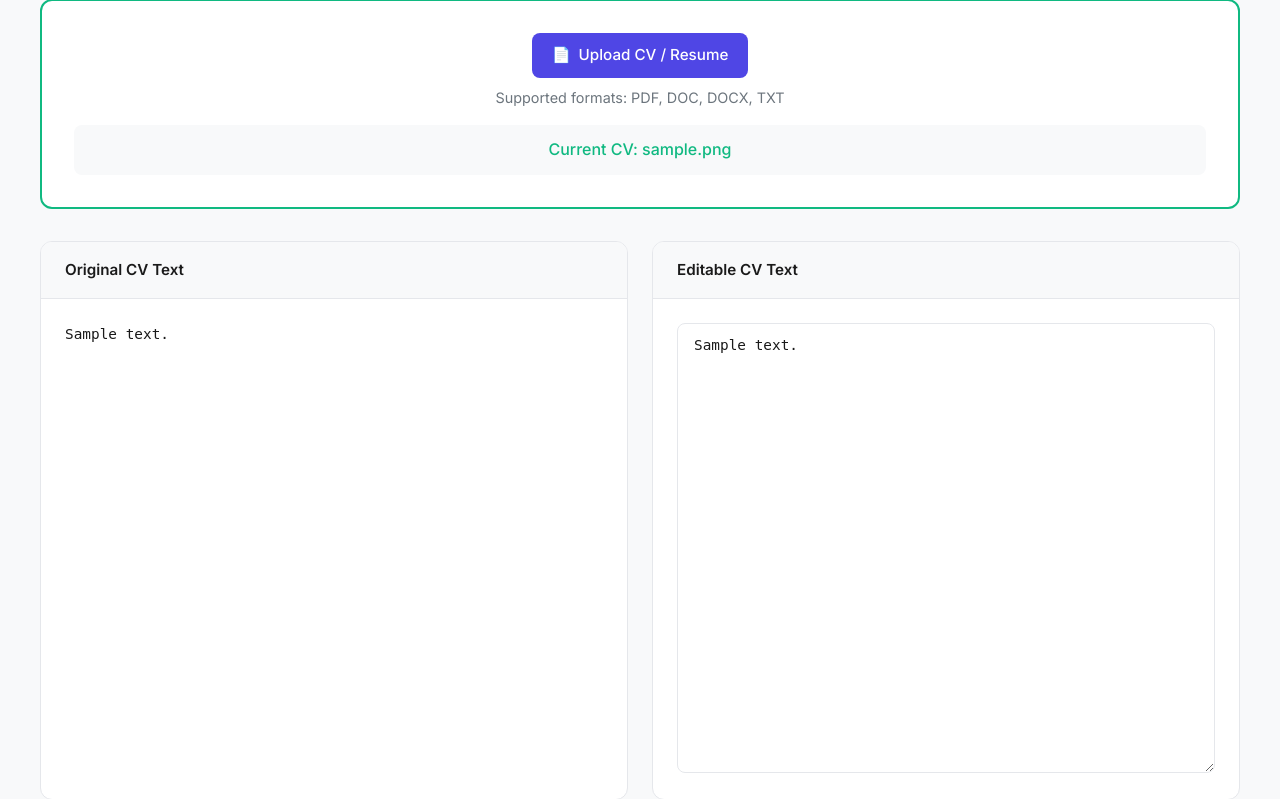
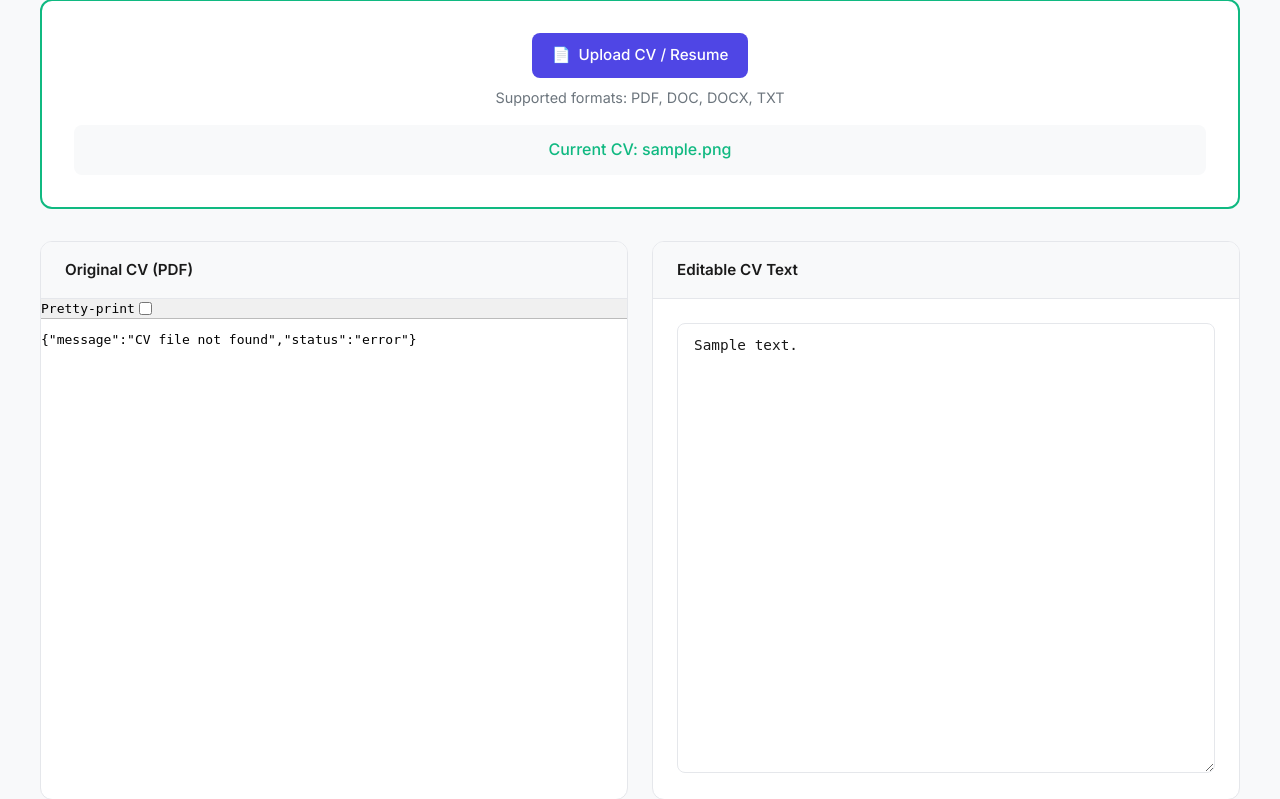
Before and after one commit to davidGasser/job_applications, a Flask app: page /prompt in a window 1280 px wide. Shown: the part 233-1032 px from the top of the page. Run offline with Flask 3, Linux system fonts and the light colour scheme; tables that the repository leaves empty hold one stand-in row (values such as "Sample post").

Commit message:
updated prompt to show PDF on one side.

```diff
--- a/src/routes/prompt.py
+++ b/src/routes/prompt.py
@@ -1,4 +1,4 @@
-from flask import Blueprint, jsonify, request, render_template
+from flask import Blueprint, jsonify, request, render_template, send_from_directory
 from models import db, UserProfile
 from pathlib import Path
 import os
@@ -67,6 +67,14 @@ def update_profile():
         db.session.rollback()
         return jsonify({'status': 'error', 'message': str(e)}), 500
 
+@prompt_bp.route('/profile/cv/<filename>')
+def serve_cv(filename):
+    """Serve the uploaded CV PDF file."""
+    try:
+        return send_from_directory(CV_UPLOAD_DIR, filename)
+    except Exception as e:
+        return jsonify({'status': 'error', 'message': 'CV file not found'}), 404
+
 @prompt_bp.route('/profile/check', methods=['GET'])
 def check_profile():
     """Check if user has uploaded CV and provided job preferences."""
--- a/templates/prompt.html
+++ b/templates/prompt.html
@@ -239,9 +239,12 @@
     <!-- Side-by-side Comparison -->
     <div class="comparison-section" id="comparison-section">
         <div class="comparison-panel">
-            <div class="comparison-header">Original CV Text</div>
-            <div class="comparison-content">
-                <div class="cv-display" id="original-cv-text">No CV uploaded yet</div>
+            <div class="comparison-header">Original CV (PDF)</div>
+            <div class="comparison-content" style="padding: 0; overflow: hidden;">
+                <div id="pdf-placeholder" style="display: flex; align-items: center; justify-content: center; height: 500px; color: var(--text-secondary);">
+                    No CV uploaded yet
+                </div>
+                <iframe id="pdf-viewer" style="width: 100%; height: 500px; border: none; display: none;"></iframe>
             </div>
         </div>
         <div class="comparison-panel">
@@ -278,7 +281,8 @@ document.addEventListener('DOMContentLoaded', () => {
     const filenameDisplay = document.getElementById('filename-display');
     const loadingOverlay = document.getElementById('loading-overlay');
     const comparisonSection = document.getElementById('comparison-section');
-    const originalCvText = document.getElementById('original-cv-text');
+    const pdfViewer = document.getElementById('pdf-viewer');
+    const pdfPlaceholder = document.getElementById('pdf-placeholder');
     const editableCvText = document.getElementById('editable-cv-text');
     const jobPreferences = document.getElementById('job-preferences');
     const saveButton = document.getElementById('save-button');
@@ -296,12 +300,17 @@ document.addEventListener('DOMContentLoaded', () => {
                 currentProfile = data;
 
                 if (data.cv_text) {
-                    originalCvText.textContent = data.cv_text;
                     editableCvText.value = data.cv_text;
-                    comparisonSection.classList.add('active');
                 }
 
                 if (data.cv_filename) {
+                    // Load PDF viewer
+                    pdfViewer.src = `/profile/cv/${data.cv_filename}`;
+                    pdfViewer.style.display = 'block';
+                    pdfPlaceholder.style.display = 'none';
+                    comparisonSection.classList.add('active');
+
+                    // Update filename display
                     filenameDisplay.textContent = `Current CV: ${data.cv_filename}`;
                     filenameDisplay.style.display = 'block';
                     uploadSection.classList.add('has-file');
@@ -337,12 +346,17 @@ document.addEventListener('DOMContentLoaded', () => {
             const result = await response.json();
 
             if (result.status === 'success') {
-                // Update UI with extracted text
+                // Update filename display
                 filenameDisplay.textContent = `Uploaded: ${result.filename}`;
                 filenameDisplay.style.display = 'block';
                 uploadSection.classList.add('has-file');
 
-                originalCvText.textContent = result.extracted_text;
+                // Load PDF viewer
+                pdfViewer.src = `/profile/cv/${result.filename}`;
+                pdfViewer.style.display = 'block';
+                pdfPlaceholder.style.display = 'none';
+
+                // Update editable text
                 editableCvText.value = result.extracted_text;
                 comparisonSection.classList.add('active');
 
@@ -379,8 +393,6 @@ document.addEventListener('DOMContentLoaded', () => {
 
             if (result.status === 'success') {
                 showSaveStatus('success', 'Changes saved successfully!');
-                // Update original text to match edited version
-                originalCvText.textContent = editableCvText.value;
             } else {
                 showSaveStatus('error', 'Error saving: ' + result.message);
             }
```
